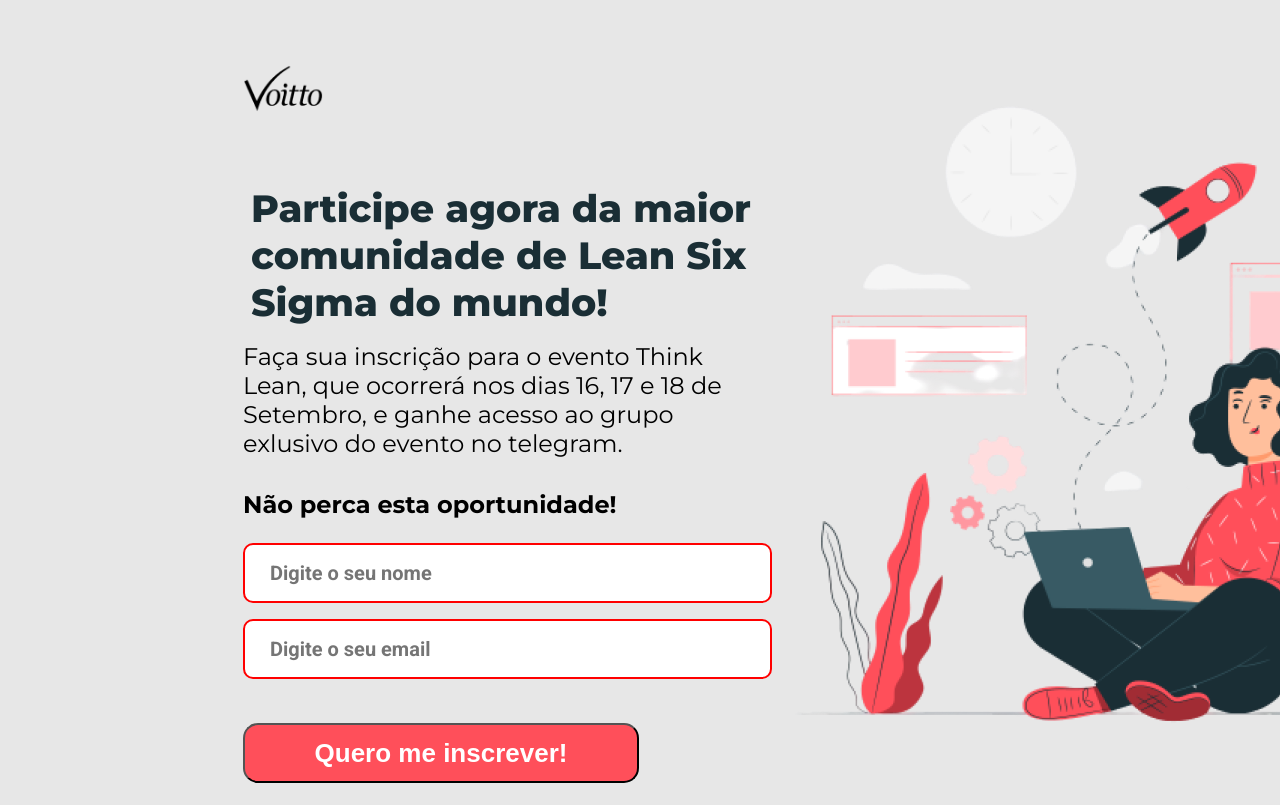
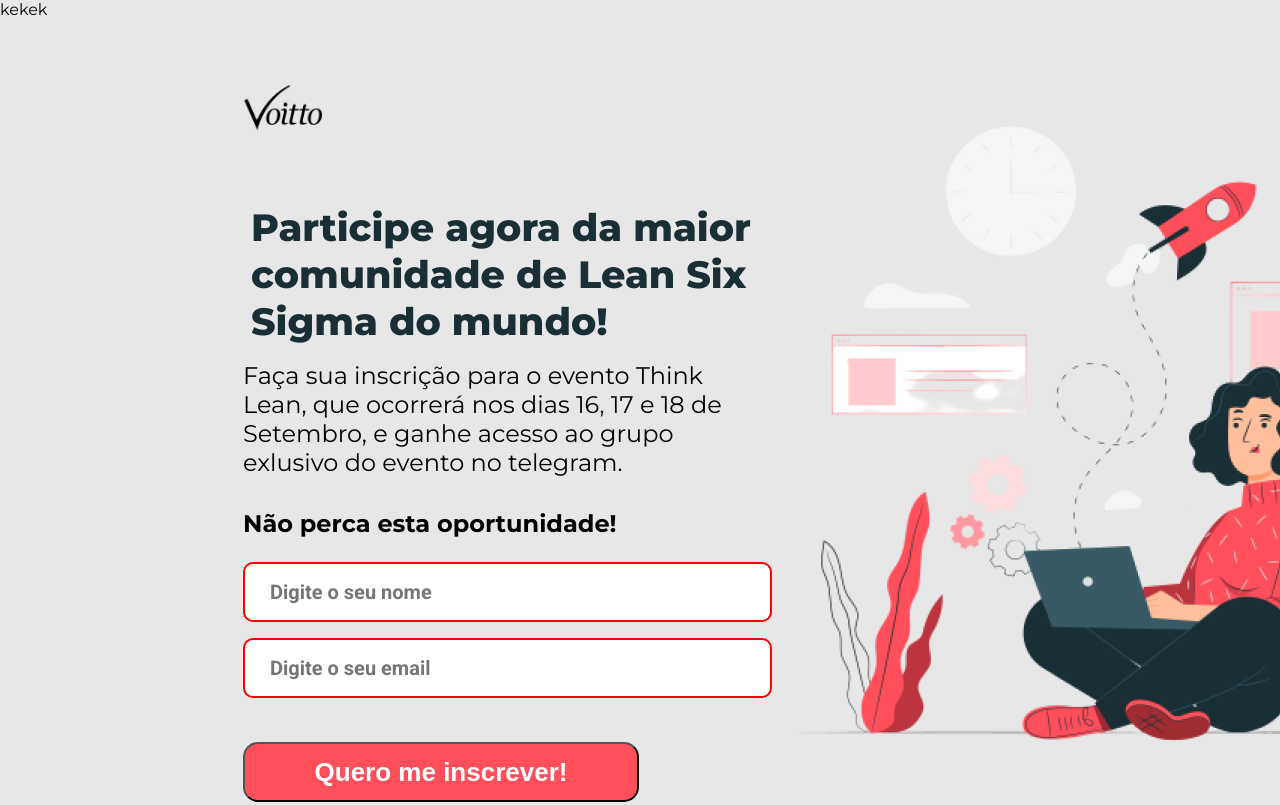
Before and after one commit to EmanuelBarbozaFortes/Voitto, a plain HTML site: page index.html in a window 1280 px wide. Shown: the top 805 px of the page. Drawn offline with Linux system fonts and the light colour scheme.

Commit message:
Update index.html
Co-Authored-By: Emanuel Barboza Fortes <114531262+emanuelbarbozafortes@users.noreply.github.com>

```diff
--- a/index.html
+++ b/index.html
@@ -10,7 +10,7 @@
 
 </head>
 <body>
-
+  <div>kekek</div>
   <div id="page">
 
     <header>
```
